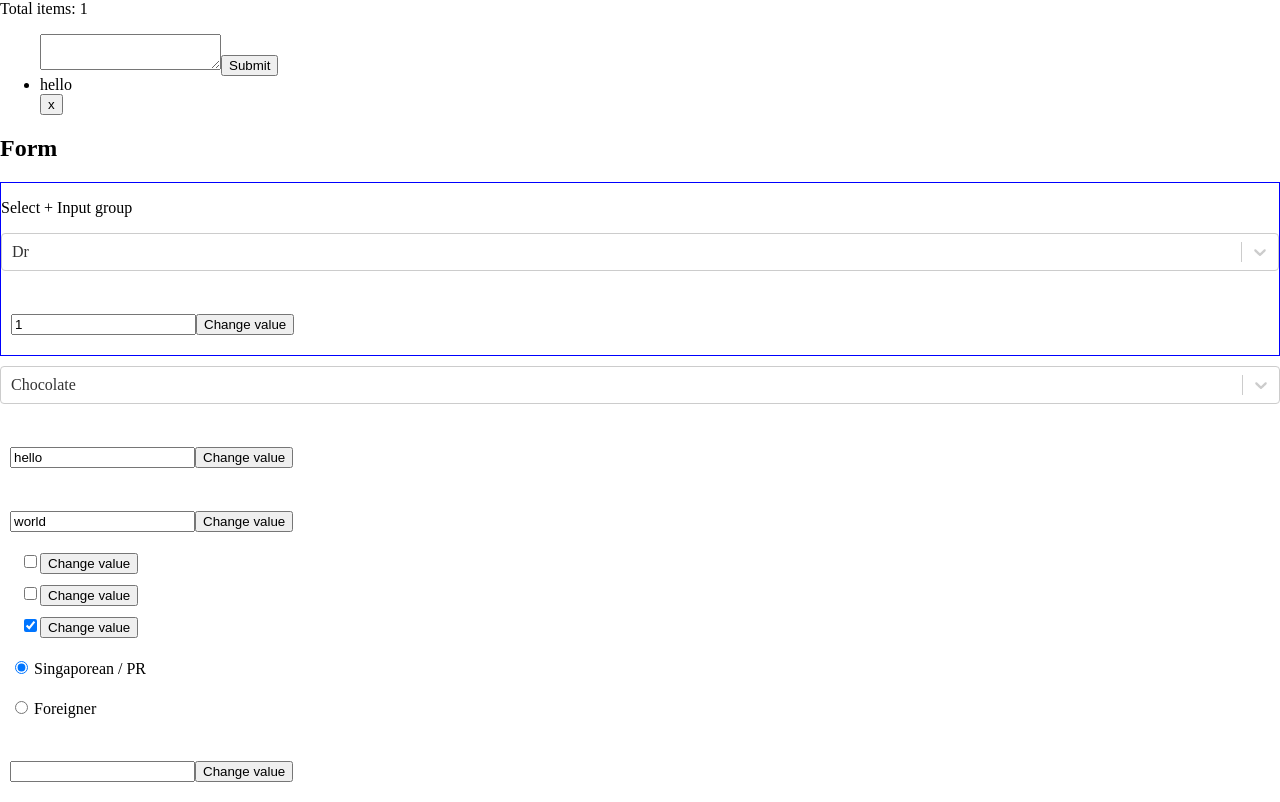
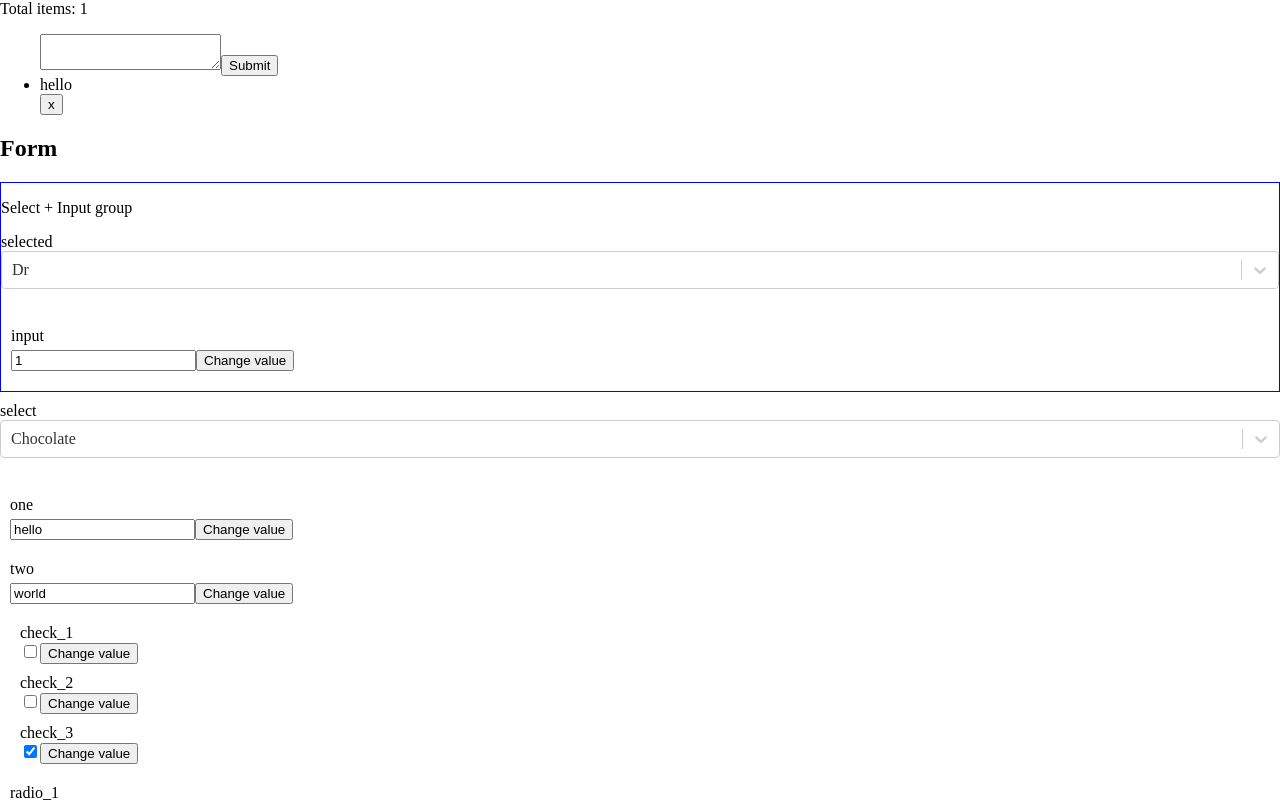
Before and after one commit to geekyme/demo-react-hooks, a Next.js app: page / in a window 1280 px wide. Shown: the top 802 px of the page. Built offline with nearby package versions, Linux system fonts and the light colour scheme.

Commit message:
Add FormUI for all atomic form components

```diff
--- a/components/FormCheckbox/index.jsx
+++ b/components/FormCheckbox/index.jsx
@@ -1,4 +1,5 @@
 import { useHandler } from "../Form/FormUtils";
+import FormUI from "components/FormUI";
 
 export default function FormCheckbox(props) {
   const { name, initialState, store } = props;
@@ -18,9 +19,9 @@ export default function FormCheckbox(props) {
   }
 
   return (
-    <div style={{ margin: "10px 20px" }}>
+    <FormUI style={{ margin: "10px 20px" }} name={name}>
       <input {...props} onChange={onChange} type="checkbox" checked={value} />
       <button onClick={_setValue}>Change value</button>
-    </div>
+    </FormUI>
   );
 }
--- a/components/FormInput/index.jsx
+++ b/components/FormInput/index.jsx
@@ -29,7 +29,12 @@ export default function FormInput(props) {
   }
 
   return (
-    <FormUI style={{ margin: "20px 10px" }} pristine={pristine} error={error}>
+    <FormUI
+      style={{ margin: "20px 10px" }}
+      pristine={pristine}
+      error={error}
+      name={name}
+    >
       <input
         style={{ marginTop: 5 }}
         onChange={onChange}
--- a/components/FormRadio/index.jsx
+++ b/components/FormRadio/index.jsx
@@ -1,4 +1,5 @@
 import { useHandler } from "../Form/FormUtils";
+import FormUI from "components/FormUI";
 
 export default function FormRadio(props) {
   const { setValue, value } = useHandler({
@@ -16,11 +17,11 @@ export default function FormRadio(props) {
   }
 
   return (
-    <div style={{ margin: "20px 10px" }}>
+    <FormUI style={{ margin: "20px 10px" }} name={props.name}>
       <input {...props} type="radio" onChange={onChange} checked={value} />
       <label style={{ marginLeft: 3 }} htmlFor={props.id}>
         {props.value}
       </label>
-    </div>
+    </FormUI>
   );
 }
--- a/components/FormSelect/index.jsx
+++ b/components/FormSelect/index.jsx
@@ -1,5 +1,6 @@
 import { useHandler } from "../Form/FormUtils";
 import Select from "react-select";
+import FormUI from "components/FormUI";
 
 export default function FormSelect(props) {
   const { setValue, value } = useHandler({
@@ -15,5 +16,9 @@ export default function FormSelect(props) {
     }
   }
 
-  return <Select value={value} onChange={onChange} options={props.options} />;
+  return (
+    <FormUI name={props.name}>
+      <Select value={value} onChange={onChange} options={props.options} />
+    </FormUI>
+  );
 }
```
